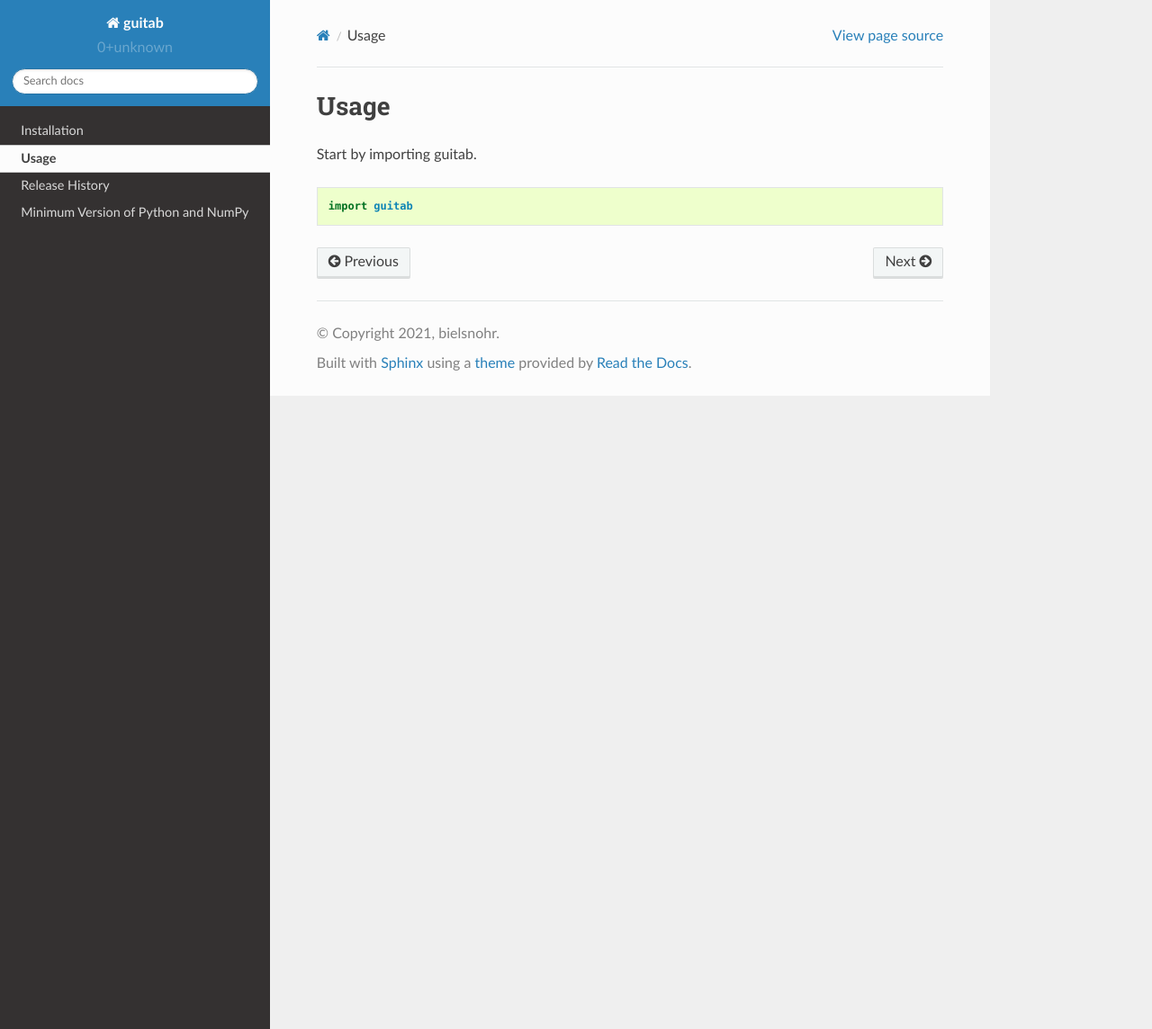
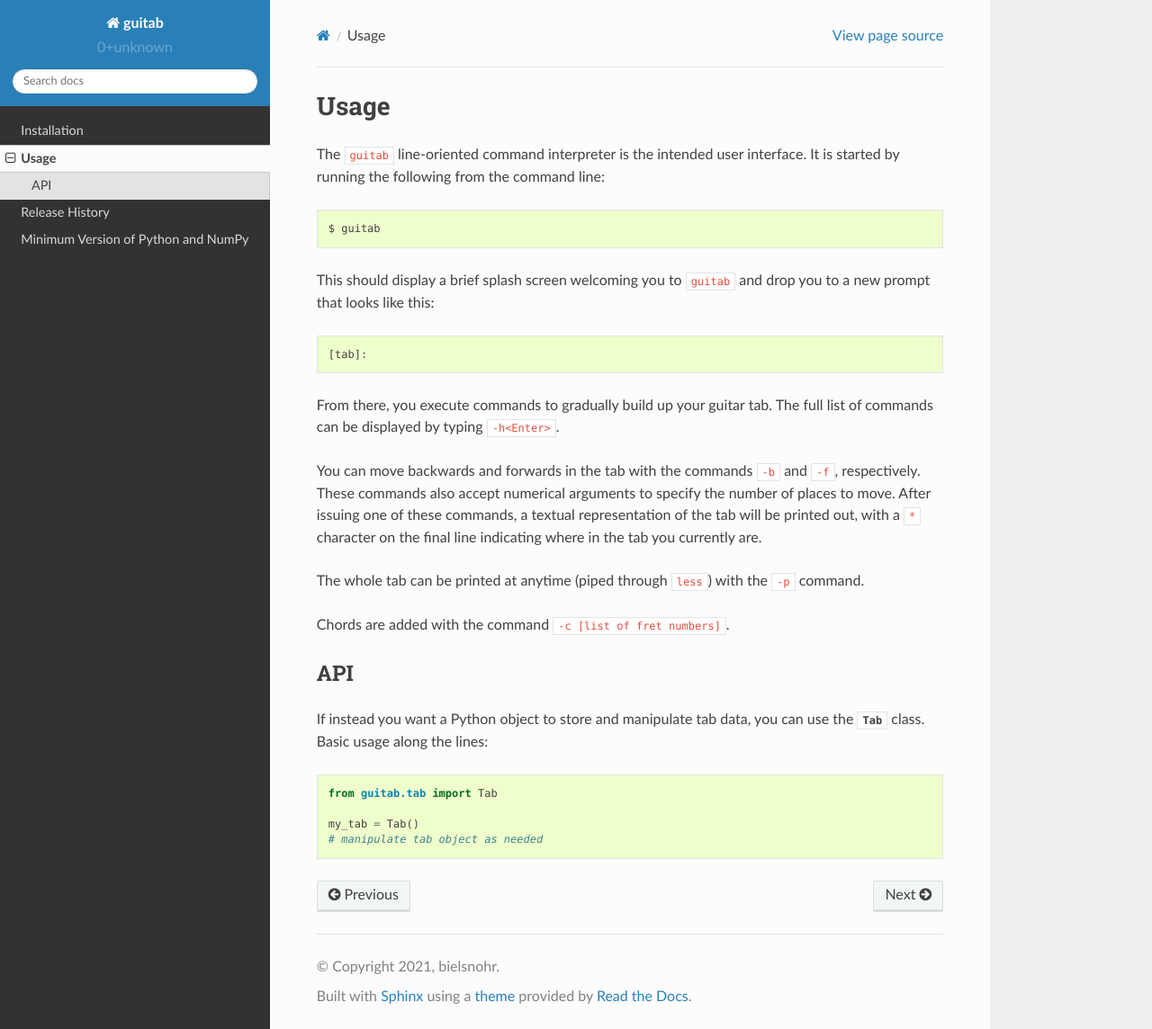
Before and after one commit to bielsnohr/guitab, a Sphinx documentation site: the page built from docs/source/usage.rst, in a window 1280 px wide and 1144 px high. Shown: the whole window at 90% size. Built offline with Sphinx 7.4.7 and the Read the Docs theme 2.0.0, drawn with Linux system fonts in a browser that asks for light colours; pages that are not in the unit, such as notebooks, are missing from menus.

Commit message:
Add usage and installation documentation
Changed the configuration of autoapi so that it keeps around the
generated files now in case they need to be inspected.

```diff
--- a/docs/source/conf.py
+++ b/docs/source/conf.py
@@ -104,7 +104,7 @@ todo_include_todos = False
 
 autoapi_type = "python"
 autoapi_dirs = ["../../guitab"]
-autoapi_keep_files = False
+autoapi_keep_files = True
 autoapi_ignore = ['*test*']
 autoapi_options = [
     "members",
--- a/docs/source/usage.rst
+++ b/docs/source/usage.rst
@@ -2,8 +2,40 @@
 Usage
 =====
 
-Start by importing guitab.
+The ``guitab`` line-oriented command interpreter is the intended user
+interface. It is started by running the following from the command line::
+
+   $ guitab
+
+This should display a brief splash screen welcoming you to ``guitab`` and drop
+you to a new prompt that looks like this::
+
+   [tab]:
+
+From there, you execute commands to gradually build up your guitar tab. The
+full list of commands can be displayed by typing ``-h<Enter>``.
+
+You can move backwards and forwards in the tab with the commands ``-b`` and
+``-f``, respectively. These commands also accept numerical arguments to specify
+the number of places to move. After issuing one of these commands, a textual
+representation of the tab will be printed out, with a ``*`` character on the
+final line indicating where in the tab you currently are.
+
+The whole tab can be printed at anytime (piped through ``less``) with the
+``-p`` command.
+
+Chords are added with the command ``-c [list of fret numbers]``.
+
+---
+API
+---
+
+If instead you want a Python object to store and manipulate tab data, you can
+use the :class:`Tab <guitab.tab.Tab>` class. Basic usage along the lines:
 
 .. code-block:: python
 
-    import guitab
+   from guitab.tab import Tab
+
+   my_tab = Tab()
+   # manipulate tab object as needed
```
Also changed, not shown: docs/source/installation.rst (+11 -1 lines), 1 other file.
